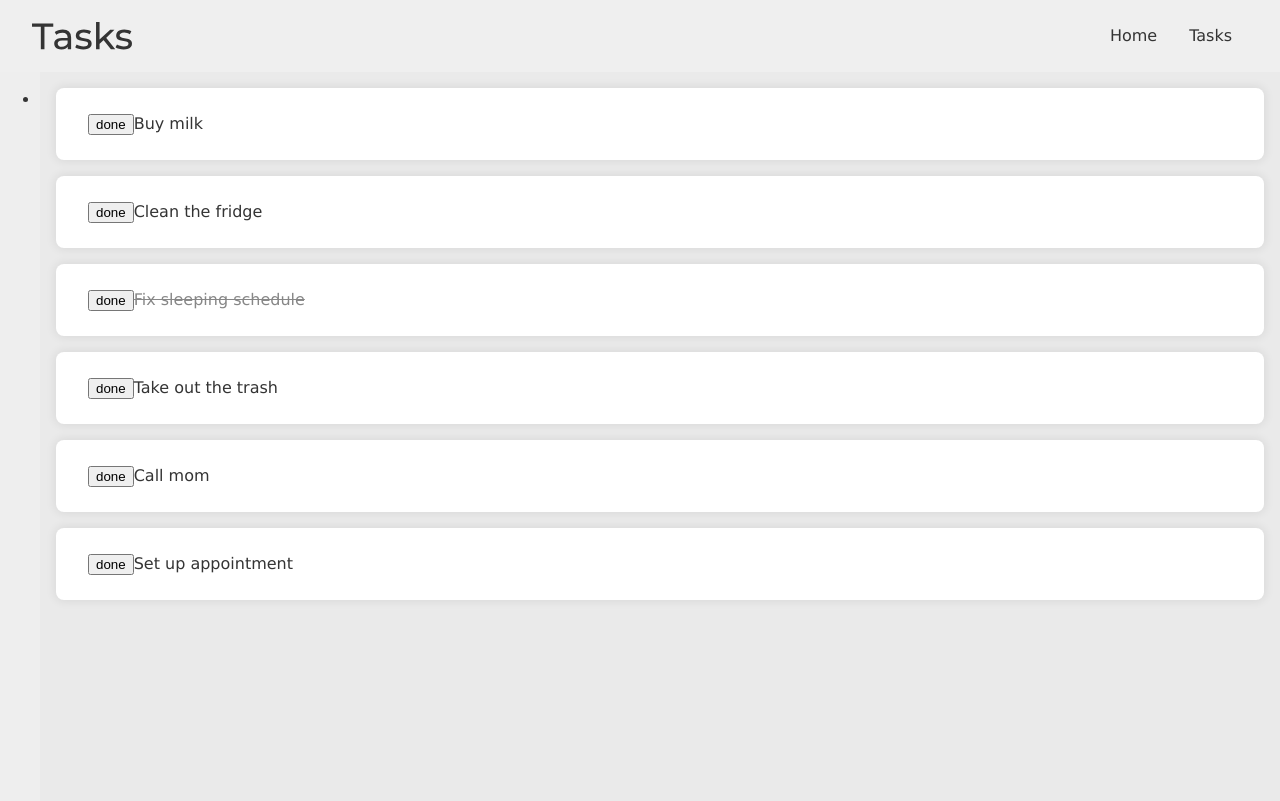
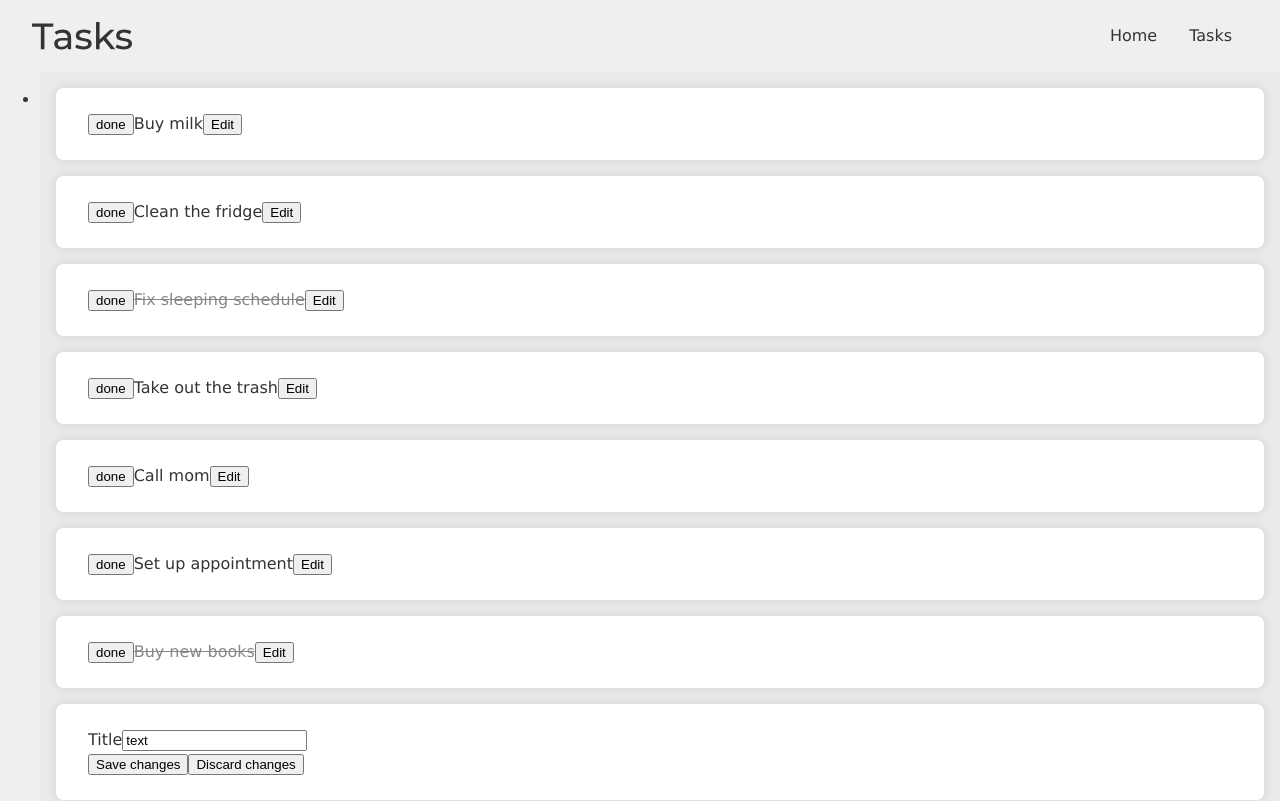
Before and after one commit to arthur-tsutiya/aplicacao-de-tarefas, a React (Create React App) app: page /tasks in a window 1280 px wide. Shown: the top 801 px of the page. Built offline with nearby package versions, Linux system fonts and the light colour scheme.

Commit message:
Add ability to edit tasks

```diff
--- a/src/Tasks.js
+++ b/src/Tasks.js
@@ -10,6 +10,7 @@ const initialTasks = [
     {id: 4, description: 'Take out the trash', done: false},
     {id: 5, description: 'Call mom', done: false},
     {id: 6, description: 'Set up appointment', done: false},
+    {id: 7, description: 'Buy new books', done: true}
 ]
 
 export default function Tasks() {
@@ -28,10 +29,20 @@ export default function Tasks() {
         }));
     }
 
+    function editTask(newTask) {
+        setTasks(tasks.map(task => {
+            if (newTask.id !== task.id) {
+                return task;
+            }
+
+            return newTask;
+        }));
+    }
+
     return (
     <main className="main-page tasks-wrapper">
         <TasksSidebar/>
-        <TasksView tasks={tasks} onTaskToggle={toggleTask}/>
+        <TasksView tasks={tasks} onTaskToggle={toggleTask} onTaskChange={editTask}/>
     </main>
     );
 }
--- a/src/components/Task.css
+++ b/src/components/Task.css
@@ -7,7 +7,7 @@
 .card {
     background-color: #fff;
     border-radius: .5em;
-    padding: .5em 2em;
+    padding: 1.5em 2em;
     margin: 1em;
     box-shadow: 0px 0px 10px 2px #00000011;
 }
--- a/src/components/Task.js
+++ b/src/components/Task.js
@@ -1,6 +1,6 @@
 import './Task.css';
 
-export default function Task({task, onTaskToggle}) {
+export default function Task({task, onTaskToggle, onEditClick}) {
 
     let taskClassName = "";
     if (task.done) {
@@ -11,6 +11,7 @@ export default function Task({task, onTaskToggle}) {
         <li className="task card">
             <button onClick={() => onTaskToggle(task.id)}>done</button>
             <p className={taskClassName}>{task.description}</p>
+            <button onClick={() => onEditClick(task.id)}>Edit</button>
         </li>
     );
 }
--- /dev/null
+++ b/src/components/TaskEdit.css
@@ -0,0 +1,4 @@
+.task-edit {
+    flex-direction: column;
+    align-items: start;
+}
--- /dev/null
+++ b/src/components/TaskEdit.js
@@ -0,0 +1,30 @@
+import './TaskEdit.css';
+import { useState } from 'react';
+
+export default function TaskEdit({task, onTaskChange, onTaskEditEnd}) {
+    const [taskTitle, setTaskTitle] = useState(task.description);
+
+    let newTask = {...task, description: taskTitle};
+
+    function saveChanges() {
+        onTaskChange(newTask);
+        onTaskEditEnd();
+    }
+
+    function discardChanges() {
+        onTaskEditEnd();
+    }
+
+    return (
+        <li className="task card task-edit">
+            <label>
+                Title
+                <input type="text" value={taskTitle} onChange={e => setTaskTitle(e.target.value)}/>
+                <div className="task-edit-buttons">
+                    <button onClick={saveChanges}>Save changes</button>
+                    <button onClick={discardChanges}>Discard changes</button>
+                </div>
+            </label>
+        </li>
+    );
+}
--- a/src/components/TasksView.js
+++ b/src/components/TasksView.js
@@ -1,15 +1,29 @@
 import './TasksView.css';
 import Task from './Task.js';
+import TaskEdit from './TaskEdit.js';
+import { useState } from 'react';
 
-export default function TasksView({tasks, onTaskToggle}) {
+export default function TasksView({tasks, onTaskToggle, onTaskChange}) {
+    const [editedTaskId, setEditedTaskId] = useState(null);
+
+    function editTask(id) {
+      setEditedTaskId(id);
+    }
+
+    function finishEditTask() {
+      setEditedTaskId(null);
+    }
 
     return (
       <section className="tasks-view">
         <ul className="tasks-list">
             {tasks.map(task => {
-                return <Task key={task.id} task={task} onTaskToggle={onTaskToggle}/>;
+                if (editedTaskId === task.id) return <TaskEdit task={task} onTaskChange={onTaskChange} onTaskEditEnd={finishEditTask}/>;
+                return <Task key={task.id} task={task} onTaskToggle={onTaskToggle} onEditClick={editTask}/>;
             })}
         </ul>
+        <TaskEdit task={{id: 9, description: 'text', done: false}}/>
+        <button>Add task</button>
       </section>
     );
 }
--- a/src/index.css
+++ b/src/index.css
@@ -24,3 +24,7 @@ a:any-link {
 .container {
     margin: 0 2em;
 }
+
+p {
+    margin: 0;
+}
```
